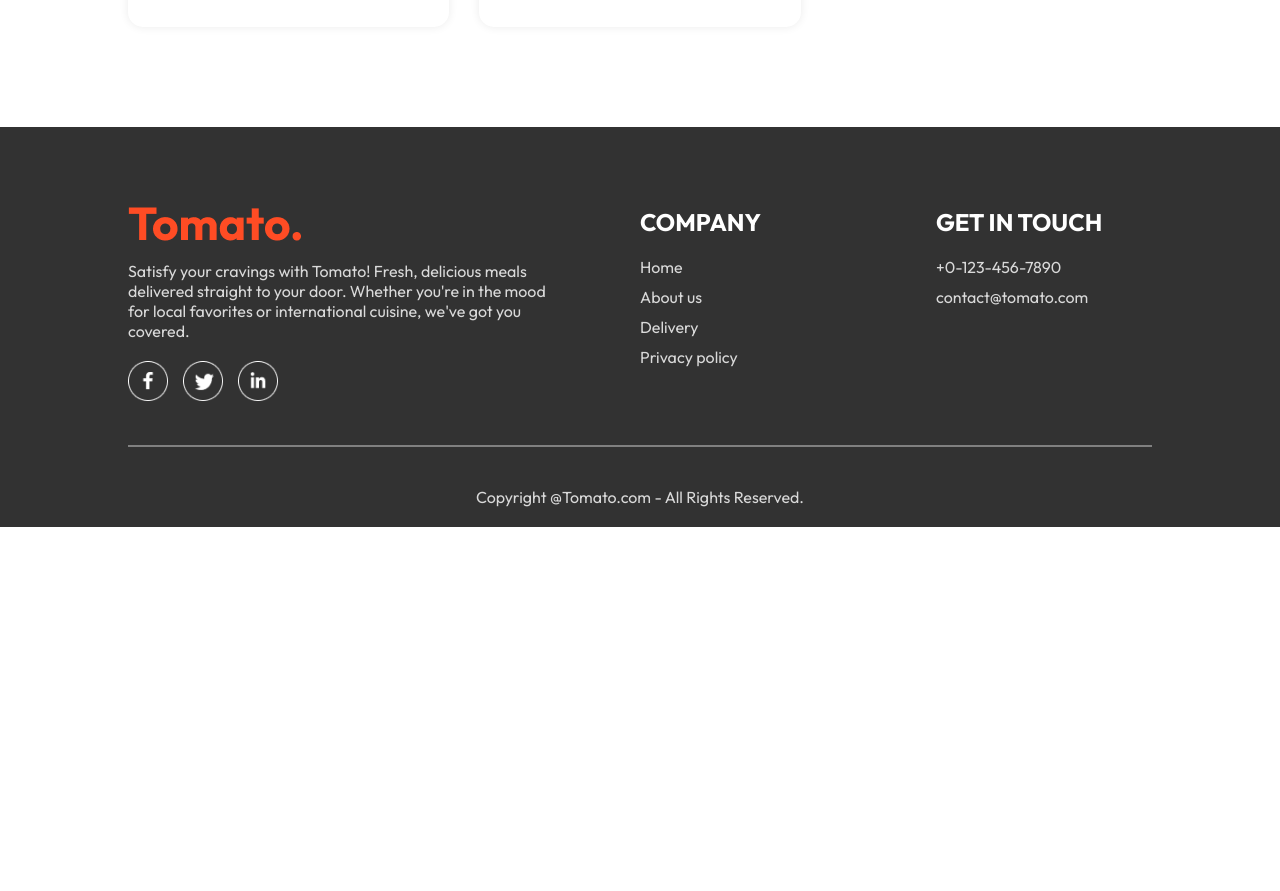
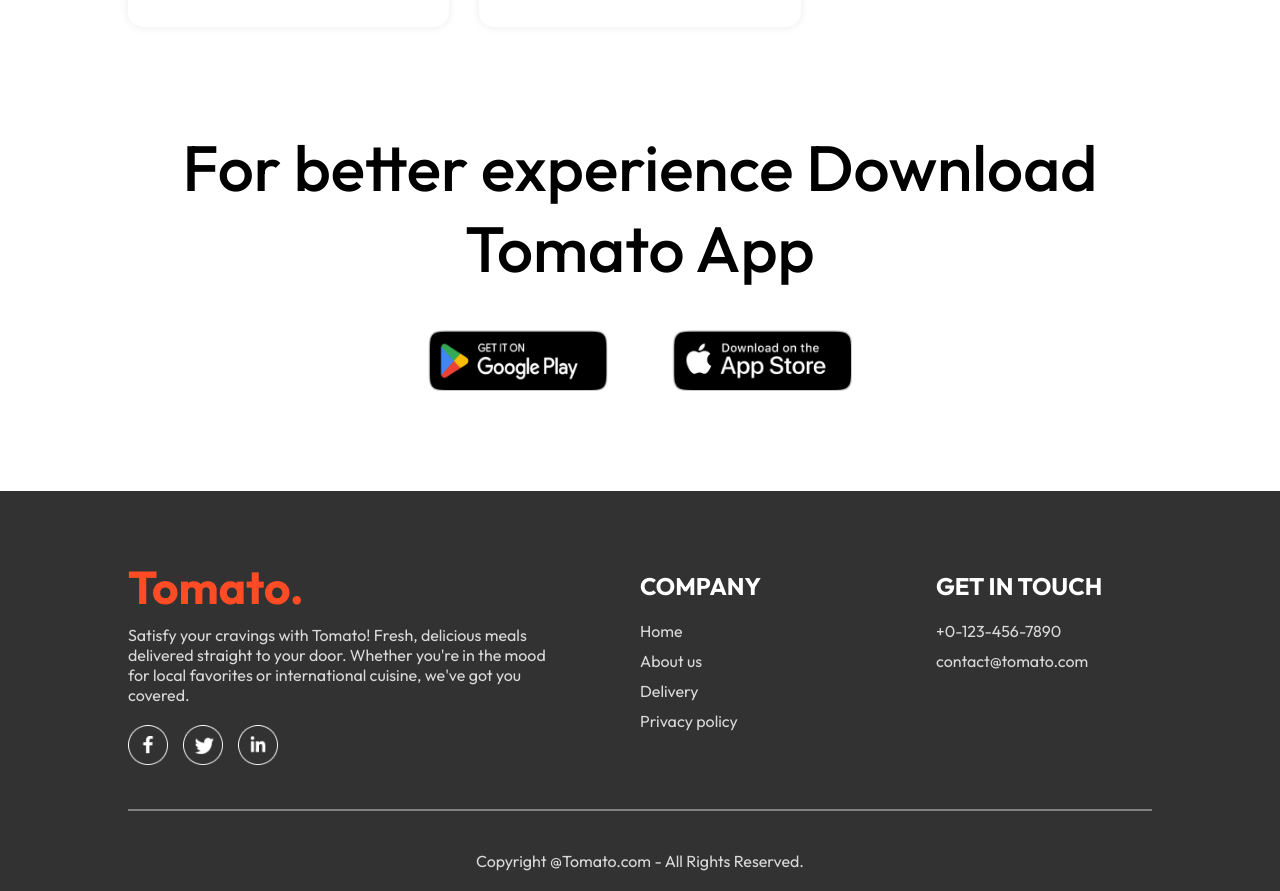
Before and after one commit to praneetav06/Food_Delivery_Website, a React (Vite) app in the folder frontend/: page / in a window 1280 px wide. Shown: the part 6100-6991 px from the top of the page. Before the commit the page ends 6627 px from the top, so only its background shows below. Built offline with nearby package versions, Linux system fonts and the light colour scheme.

Commit message:
created AppDownload component

```diff
--- /dev/null
+++ b/frontend/src/Components/AppDownload/AppDownload.css
@@ -0,0 +1,22 @@
+.app-download {
+  margin: auto auto;
+  margin-top: 100px;
+  font-size: max(5vw, 20px);
+  text-align: center;
+  font-weight: 500;
+}
+.app-download-platforms {
+  display: flex;
+  justify-content: center;
+  gap: max(5vw, 10px);
+  margin-top: 40px;
+}
+.app-download-platforms img {
+  width: max(30vw, 120px);
+  max-width: 180px;
+  transition: 0.5s;
+  cursor: pointer;
+}
+.app-download-platforms img:hover {
+  transform: scale(1.5);
+}
--- /dev/null
+++ b/frontend/src/Components/AppDownload/AppDownload.jsx
@@ -0,0 +1,20 @@
+import React from "react";
+import "./AppDownload.css";
+import { assets } from "../../assets/assets";
+
+const AppDownload = () => {
+  //mount the component in Home.jsx
+  return (
+    <div className="app-download" id="app-download">
+      <p>
+        For better experience Download <br /> Tomato App
+      </p>
+      <div className="app-download-platforms">
+        <img src={assets.play_store} alt="" />
+        <img src={assets.app_store} alt="" />
+      </div>
+    </div>
+  );
+};
+
+export default AppDownload;
--- a/frontend/src/Pages/Home/Home.jsx
+++ b/frontend/src/Pages/Home/Home.jsx
@@ -1,19 +1,20 @@
-import React, { useState } from 'react';
-import './Home.css';
-import Header from '../../Components/Header/Header';
-import ExploreMenu from '../../Components/ExploreMenu/ExploreMenu';
-import FoodDisplay from '../../Components/FoodDisplay/FoodDisplay';
+import React, { useState } from "react";
+import "./Home.css";
+import Header from "../../Components/Header/Header";
+import ExploreMenu from "../../Components/ExploreMenu/ExploreMenu";
+import FoodDisplay from "../../Components/FoodDisplay/FoodDisplay";
+import AppDownload from "../../Components/AppDownload/AppDownload";
 const Home = () => {
-
   const [category, setCategory] = useState("All");
 
   return (
     <div>
-            <Header/>
+      <Header />
       <ExploreMenu category={category} setCategory={setCategory} />
       <FoodDisplay category={category} />
+      <AppDownload />
     </div>
-    )
-}
+  );
+};
 
 export default Home;
```
Lines whose indentation alone changed are shown as unchanged.
